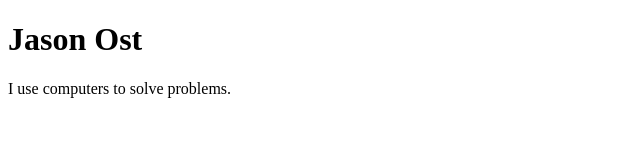
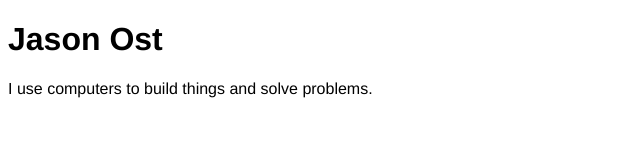
Before and after one commit to jasonost/jasonost.github.io, a plain HTML site: page index.html in a window 1280 px wide. Shown: the whole page, without its empty margins (0-640 px from the left). Drawn offline with Linux system fonts and the light colour scheme.

Commit message:
Font update

```diff
--- a/index.html
+++ b/index.html
@@ -1,7 +1,10 @@
 <!DOCTYPE html>
 <html>
+<style>
+  body {font-family: Helvetica, Arial, sans-serif;}
+</style>
 <body>
 <h1>Jason Ost</h1>
-<p>I use computers to solve problems.</p>
+<p>I use computers to build things and solve problems.</p>
 </body>
 </html>
```
